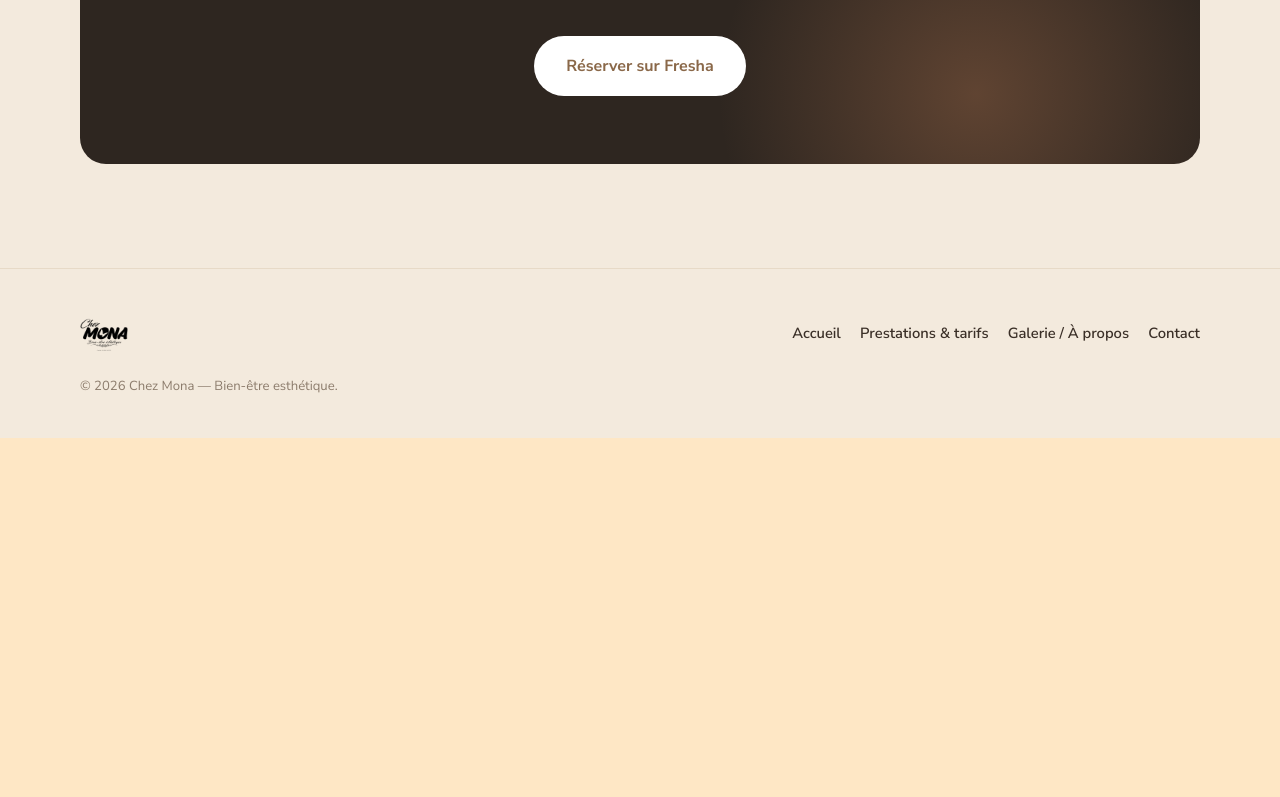
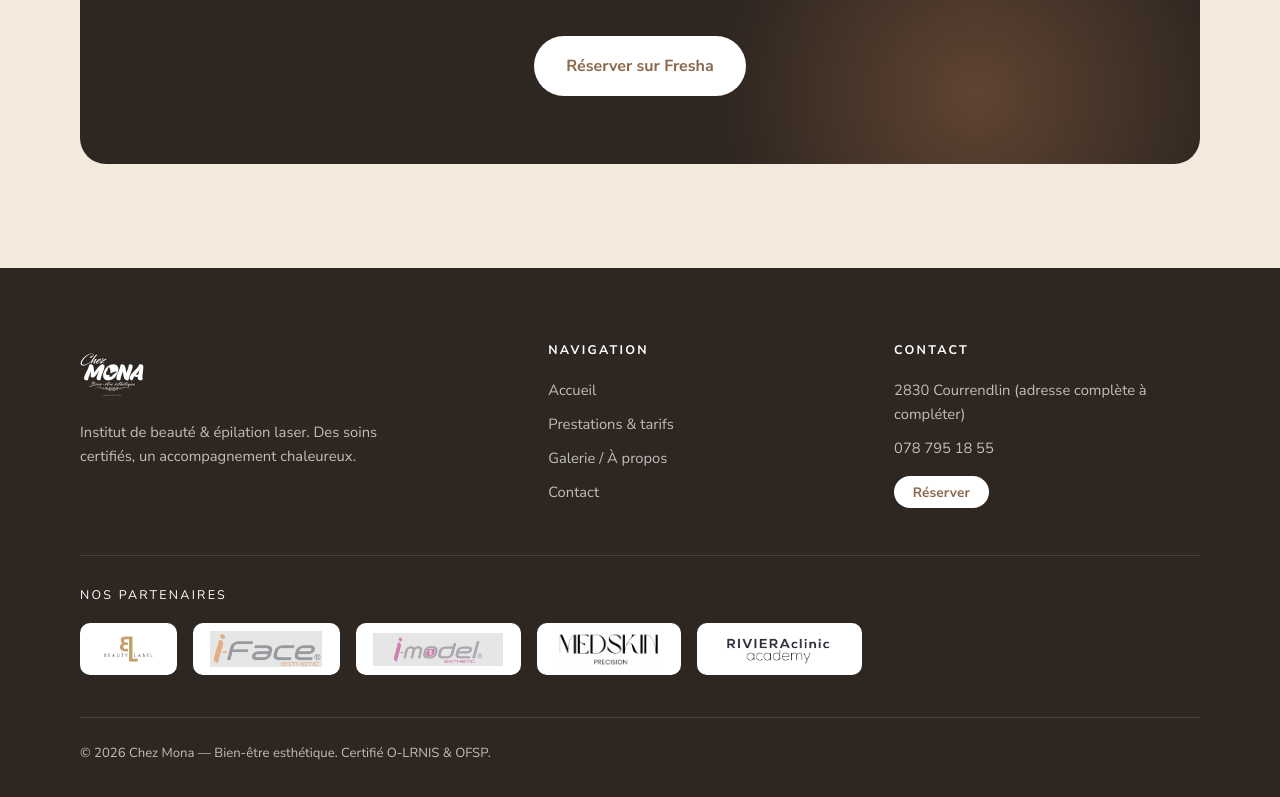
Before and after one commit to NelsonAlmeida5/chezmona, a Nuxt app: page / in a window 1280 px wide. Shown: the part 3344-4141 px from the top of the page. Before the commit the page ends 3782 px from the top, so only its background shows below. Built offline with nearby package versions, Linux system fonts and the light colour scheme.

Commit message:
chore: revamp footer layout and add partners data

```diff
--- a/app/components/AppFooter.vue
+++ b/app/components/AppFooter.vue
@@ -1,4 +1,7 @@
 <script setup lang="ts">
+import { contactInfo } from '~/data/contact'
+import { partners } from '~/data/partners'
+
 const links = [
   { to: '/', label: 'Accueil' },
   { to: '/prestations', label: 'Prestations & tarifs' },
@@ -11,56 +14,160 @@ const year = new Date().getFullYear()
 
 <template>
   <footer class="site-footer">
-    <div class="wrap footer__inner">
-      <NuxtLink to="/" class="brand" aria-label="Chez Mona — accueil">
-        <img src="/images/logo/LOGO V1 NOIR SF.png" alt="Chez Mona" class="footer__logo">
-      </NuxtLink>
-      <nav class="footer__nav" aria-label="Navigation pied de page">
-        <NuxtLink v-for="link in links" :key="link.to" :to="link.to">
-          {{ link.label }}
-        </NuxtLink>
-      </nav>
-      <p class="footer__copy">© {{ year }} Chez Mona — Bien-être esthétique.</p>
+    <div class="wrap">
+      <div class="footer__grid">
+        <div class="footer__brand">
+          <NuxtLink to="/" aria-label="Chez Mona — accueil">
+            <img src="/images/logo/LOGO V1 NOIR SF.png" alt="Chez Mona" class="footer__logo">
+          </NuxtLink>
+          <p>Institut de beauté &amp; épilation laser. Des soins certifiés, un accompagnement chaleureux.</p>
+        </div>
+
+        <nav class="footer__col" aria-label="Navigation pied de page">
+          <h4>Navigation</h4>
+          <NuxtLink v-for="link in links" :key="link.to" :to="link.to">{{ link.label }}</NuxtLink>
+        </nav>
+
+        <div class="footer__col">
+          <h4>Contact</h4>
+          <p>{{ contactInfo.address }}</p>
+          <p>{{ contactInfo.phone }}</p>
+          <NuxtLink :to="contactInfo.bookingUrl" class="btn btn--light footer__cta">Réserver</NuxtLink>
+        </div>
+      </div>
+
+      <div class="footer__partners">
+        <p class="footer__partners-label">Nos partenaires</p>
+        <div class="footer__partners-row">
+          <div v-for="partner in partners" :key="partner.id" class="footer__partner">
+            <img :src="partner.logo" :alt="partner.name" loading="lazy">
+          </div>
+        </div>
+      </div>
+
+      <div class="footer__bottom">
+        <span>© {{ year }} Chez Mona — Bien-être esthétique. Certifié O-LRNIS &amp; OFSP.</span>
+      </div>
     </div>
   </footer>
 </template>
 
 <style scoped>
-/*
-  Fond clair provisoire : le logo actuel (LOGO V1 NOIR SF.png) est noir sur
-  fond transparent et illisible sur le fond sombre --espresso prévu par la
-  maquette. À revoir avec une variante claire du logo.
-*/
 .site-footer {
-  background: var(--sand);
-  border-top: 1px solid var(--border);
+  background: var(--espresso);
+  color: rgba(255, 255, 255, .7);
+  padding-block: clamp(48px, 7vw, 72px) 2rem;
 }
-.footer__inner {
-  padding-block: 2.5rem;
+
+/* ---- Grille principale ---- */
+.footer__grid {
+  display: grid;
+  grid-template-columns: 1.4fr 1fr 1fr;
+  gap: 2.5rem;
+}
+.footer__logo {
+  height: 64px;
+  width: auto;
+  margin-bottom: 1rem;
+  /* Logo source noir sur fond transparent : converti en blanc pour rester lisible sur fond sombre. */
+  filter: brightness(0) invert(1);
+}
+.footer__brand p {
+  max-width: 34ch;
+  font-size: .92rem;
+  margin: 0;
+}
+.footer__col h4,
+.footer__partners-label {
+  color: #fff;
+  font-family: var(--body);
+  font-size: .78rem;
+  letter-spacing: .18em;
+  text-transform: uppercase;
+  margin: 0 0 1.1rem;
+}
+.footer__col {
+  display: flex;
+  flex-direction: column;
+  align-items: flex-start;
+}
+.footer__col a:not(.btn),
+.footer__col p {
+  color: rgba(255, 255, 255, .7);
+  font-size: .92rem;
+  margin: 0 0 .6rem;
+  transition: color .2s;
+}
+.footer__col a:not(.btn):hover {
+  color: var(--terra);
+}
+.footer__cta {
+  margin-top: .4rem;
+  padding: .6em 1.3em;
+  font-size: .85rem;
+}
+
+/* ---- Partenaires ---- */
+.footer__partners {
+  margin-top: 2.6rem;
+  padding-top: 1.8rem;
+  border-top: 1px solid rgba(255, 255, 255, .12);
+}
+.footer__partners-row {
   display: flex;
   flex-wrap: wrap;
   align-items: center;
-  justify-content: space-between;
-  gap: 1.2rem;
+  gap: 1rem;
 }
-.footer__logo {
-  height: 48px;
+.footer__partner {
+  flex: 0 0 auto;
+  min-width: 0;
+  height: 52px;
+  padding: .5rem 1.1rem;
+  display: flex;
+  align-items: center;
+  justify-content: center;
+  background: #fff;
+  border-radius: 10px;
+}
+.footer__partner img {
+  height: 100%;
   width: auto;
+  min-width: 0;
+  max-width: 130px;
+  object-fit: contain;
 }
-.footer__nav {
-  display: flex;
-  flex-wrap: wrap;
-  gap: 1.2rem;
-  font-size: .92rem;
-  font-weight: 600;
+
+/* ---- Bas de page ---- */
+.footer__bottom {
+  border-top: 1px solid rgba(255, 255, 255, .12);
+  margin-top: 2.6rem;
+  padding-top: 1.6rem;
+  font-size: .82rem;
 }
-.footer__nav a:hover {
-  color: var(--brown);
+
+/* ---- Responsive ---- */
+@media (max-width: 860px) {
+  .footer__grid {
+    grid-template-columns: 1fr 1fr;
+  }
+  .footer__brand {
+    grid-column: 1 / -1;
+  }
 }
-.footer__copy {
-  margin: 0;
-  font-size: .82rem;
-  color: var(--stone);
-  width: 100%;
+@media (max-width: 620px) {
+  .footer__grid {
+    grid-template-columns: 1fr;
+  }
+  .footer__col {
+    align-items: flex-start;
+  }
+  .footer__partners-row {
+    display: grid;
+    grid-template-columns: repeat(2, 1fr);
+  }
+  .footer__partner {
+    width: 100%;
+  }
 }
 </style>
--- /dev/null
+++ b/app/data/partners.ts
@@ -0,0 +1,13 @@
+export interface Partner {
+  id: string
+  name: string
+  logo: string
+}
+
+export const partners: Partner[] = [
+  { id: 'beauty-label', name: 'Beauty Label', logo: '/images/partners/beauty-label-logo.jpeg' },
+  { id: 'iface', name: 'i-Face Esthetic', logo: '/images/partners/iface-logo.png' },
+  { id: 'imodel', name: 'i-Model Esthetic', logo: '/images/partners/imodel-logo.png' },
+  { id: 'medskin', name: 'MedSkin Precision', logo: '/images/partners/medskin-logo.png' },
+  { id: 'riviera-clinic-academy', name: 'Riviera Clinic Academy', logo: '/images/partners/riviera-clinic-academy-logo.jpg' }
+]
```
